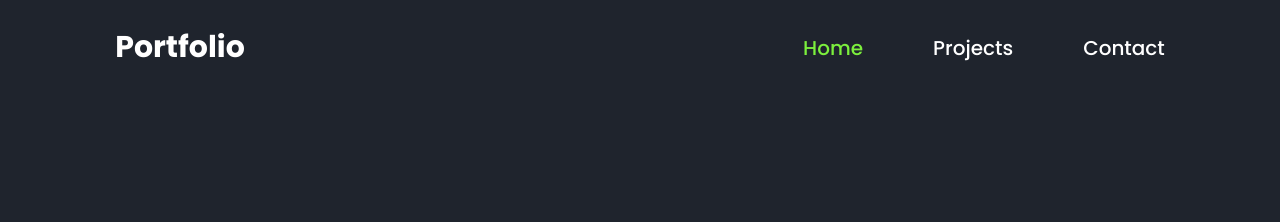
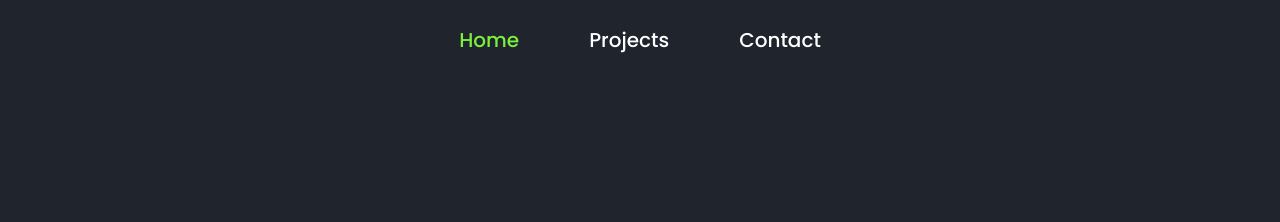
Before and after one commit to OceanwatSea/costco_portfolio, a plain HTML site: page index.html in a window 1280 px wide. Shown: the top 222 px of the page. Drawn offline with Linux system fonts and the light colour scheme.

Commit message:
update-5
- aditional mobile centering for nav bar

```diff
--- a/index.html
+++ b/index.html
@@ -18,7 +18,7 @@
 
 <body>
     <nav class="navbar">
-        <a href="https://ad934618.costco-portfolio.pages.dev/" class="logo">Portfolio</a>
+        <a href="https://ad934618.costco-portfolio.pages.dev/" class="logo"></a>
         <ul>
             <li class="active"><a href="#">Home</a></li>
             <li><a href="#"></a></li>
--- a/style.css
+++ b/style.css
@@ -23,7 +23,7 @@ a {
     width: 100%;
     padding: 15px 5%;/*25px 9%*/
     display: flex;
-    justify-content: space-between;
+    justify-content: center; /* This will center the logo on mobile */
     align-items: center;
     z-index: 100;
     visibility: hidden;
@@ -45,7 +45,7 @@ a {
 }
 
 .navbar ul {
-    display: flex;/*flex*/
+    display: none;/*flex*/
 }
 
 .navbar ul li {
@@ -273,11 +273,12 @@ a {
 
     .navbar ul {
         display: flex; /* Show the menu on larger screens */
+        justify-content: center; /* Center the links within the ul */
     }
 
     .navbar ul li {
         list-style: none;
-        margin-left: 35px;
+        margin: 0 17.5px; /* Adjust margin to spread out links */
     }
 
     .navbar ul li a {
```
